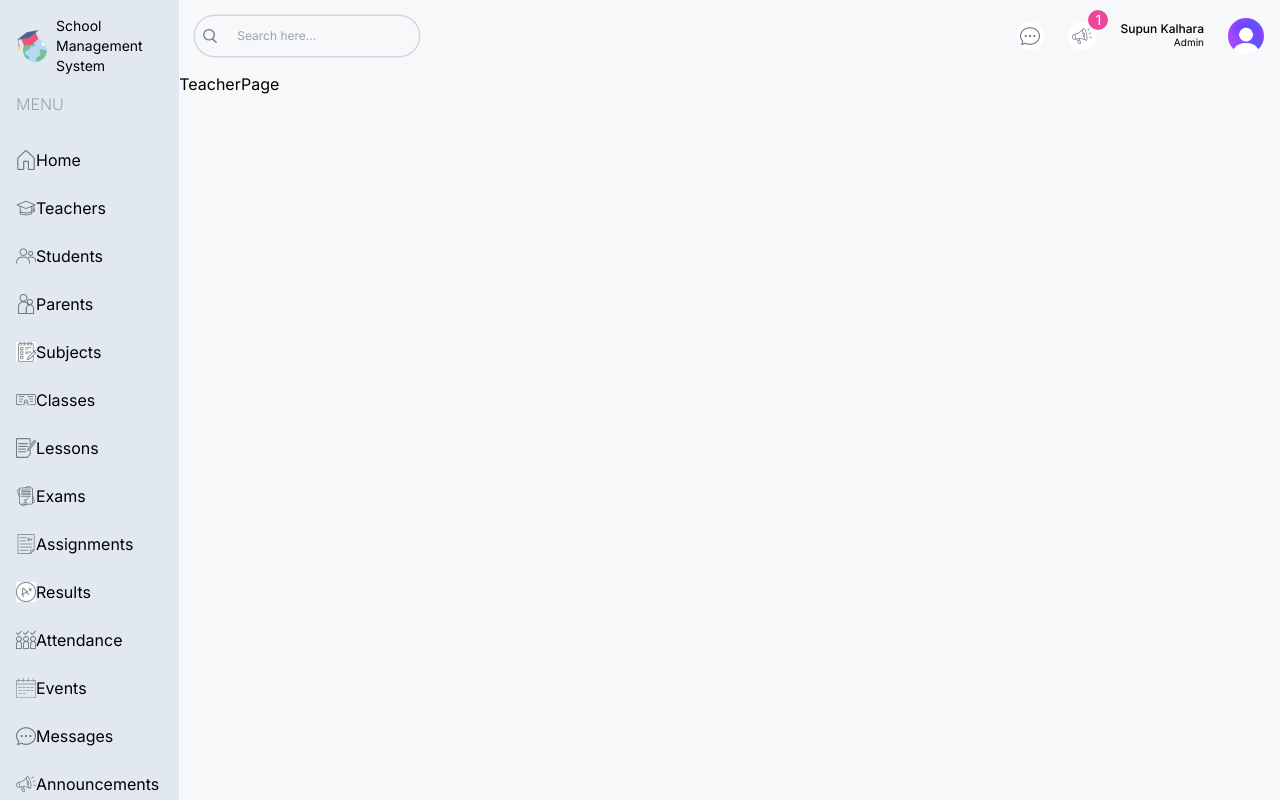
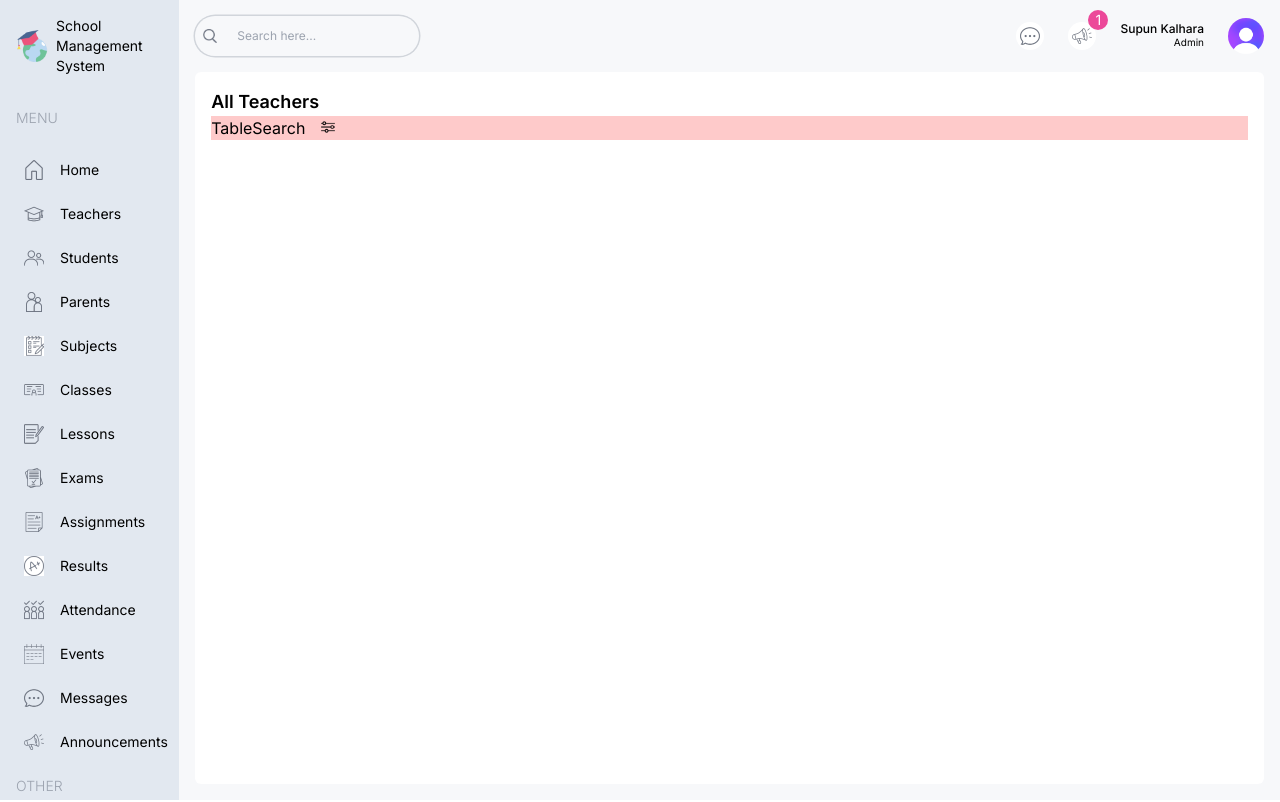
Before and after one commit to VSupunK/School-Management-System-Dashboard, a Next.js app in the folder frontend/: page /dashboard/teacher in a window 1280 px wide. Shown: the top 802 px of the page. Built offline with nearby package versions, Linux system fonts and the light colour scheme.

Commit message:
Implemented Teacher page

```diff
--- a/frontend/src/app/dashboard/layout.tsx
+++ b/frontend/src/app/dashboard/layout.tsx
@@ -11,7 +11,7 @@ export default function DashboardLayout({
   return (
     <div className="h-screen flex">
       {/* Left */}
-      <div className="w-[14%] md:w-[8%] lg:w-[16%] xl:w-[14%] bg-slate-200 p-4">
+      <div className="w-[14%] md:w-[8%] lg:w-[16%] xl:w-[14%] bg-slate-200 p-4 overflow-y-scroll overflow-x-hidden">
         <Link
           href="/"
           className="flex items-center justify-center lg:justify-start gap-2"
@@ -23,7 +23,7 @@ export default function DashboardLayout({
       </div>
 
       {/* Right */}
-      <div className="w-[86%] md:w-[92%] lg:w-[84%] xl:w-[86%] bg-[#f7f8fa] overflow-scroll">
+      <div className="w-[86%] md:w-[92%] lg:w-[84%] xl:w-[86%] bg-[#f7f8fa] overflow-y-auto  flex flex-col overflow-x-hidden">
         <Navbar />
         {children}
       </div>
--- a/frontend/src/app/dashboard/teacher/page.tsx
+++ b/frontend/src/app/dashboard/teacher/page.tsx
@@ -1,9 +1,28 @@
-import React from 'react'
+import TableSearch from "@/components/TableSearch";
+import Image from "next/image";
+import React from "react";
 
 const TeacherPage = () => {
   return (
-    <div>TeacherPage</div>
-  )
-}
+    <div className="bg-white p-4 rounded-md flex-1 m-4 mt-0">
+      {/* Top */}
+      <div className="">
+        <h1 className="hidden md:block text-lg font-semibold">All Teachers</h1>
+        <div className="flex flex-col md:flex-row items-center gap-4 bg-red-200 w-full md:w-auto">
+          <TableSearch />
+          <div className="">
+            <button>
+              <Image src="/filter.png" alt="" width={14} height={14} />
+            </button>
+          </div>
+        </div>
+      </div>
+      {/* List */}
+      <div className=""></div>
+      {/* Pagination */}
+      <div className=""></div>
+    </div>
+  );
+};
 
-export default TeacherPage
+export default TeacherPage;
--- a/frontend/src/app/globals.css
+++ b/frontend/src/app/globals.css
@@ -16,6 +16,7 @@
 .react-calendar__tile--active {
     background-color: #c3ebfa !important;
     color: #000 !important;
+    font-family: "Inter", sans-serif !important;
 }
 
 .rbc-btn-group:first-child {
@@ -78,36 +79,35 @@
 .rbc-event:nth-child(1) {
     background-color: #e2f8ff !important;
   }
-
   .rbc-event:nth-child(2) {
     background-color: #fefce8 !important;
   }
-
   .rbc-event:nth-child(3) {
-    background-color: #fefce8 !important;
+    background-color: #f2f1ff !important;
   }
-
   .rbc-event:nth-child(4) {
     background-color: #fdf2fb !important;
   }
-
   .rbc-event:nth-child(5) {
     background-color: #e2f8ff !important;
   }
-
   .rbc-event:nth-child(6) {
     background-color: #fefce8 !important;
   }
-
   .rbc-event:nth-child(7) {
     background-color: #f2f1ff !important;
   }
-
   .rbc-event:nth-child(8) {
     background-color: #fdf2fb !important;
   }
 
+
 .rbc-event-label{
-    color: gray !important;
+    color: rgb(75, 75, 75) !important;
     margin-bottom: 5px !important;
 }
+
+.rbc-event-content{
+    color: black !important;
+    font-weight: 600 !important;
+}
--- a/frontend/src/app/layout.tsx
+++ b/frontend/src/app/layout.tsx
@@ -5,7 +5,7 @@ import "./globals.css";
 const inter = Inter({ subsets: ["latin"] });
 
 export const metadata: Metadata = {
-  title: "Lama Dev School Management Dashboard",
+  title: "School Management Dashboard",
   description: "Next.js School Management System",
 };
 
--- a/frontend/src/components/BigCalendar.tsx
+++ b/frontend/src/components/BigCalendar.tsx
@@ -17,7 +17,7 @@ const BigCalendar = () => {
 
     console.log(calendarEvents);
 
-  return (<div>
+  return (
     <Calendar
       localizer={localizer}
       events={calendarEvents}
@@ -25,12 +25,12 @@ const BigCalendar = () => {
       endAccessor="end"
       views={['work_week',"day"]}
       view={view}
-      style={{ height: "98%" }}
+      style={{ height: "90%" }}
       onView={handleOnChangeView}
       min={new Date(2024, 9, 21, 8, 0)}
       max={new Date(2024, 9, 21, 17, 0)}
     />
-  </div>)
+  )
 }
 
 export default BigCalendar;
--- a/frontend/src/components/Menu.tsx
+++ b/frontend/src/components/Menu.tsx
@@ -119,7 +119,7 @@ const menuItems = [
 
 const Menu = () => {
   return (
-    <div className="">
+    <div className="mt-4 text-sm">
       {menuItems.map((i) => (
         <div className="flex flex-col gap-2" key={i.title}>
           <span className="hidden lg:block text-gray-400  font-light my-4">
@@ -131,12 +131,12 @@ const Menu = () => {
                 <Link
                   href={item.href}
                   key={item.label}
-            className="flex items-center justify-center lg:justify-start to-gray-500 py-2 max:px-2 rounded-md hover:bg-skyLightColor"
+                  className="flex items-center justify-center lg:justify-start gap-4 to-gray-500 py-2 md:px-2 rounded-md hover:bg-skyLightColor"
                 >
-            <Image src={item.icon} alt="" width={20} height={20} />
+                  <Image src={item.icon} alt="icons" width={20} height={20} />
                   <span className="hidden lg:block">{item.label}</span>
                 </Link>
-          )
+              );
             }
           })}
         </div>
--- /dev/null
+++ b/frontend/src/components/TableSearch.tsx
@@ -0,0 +1,9 @@
+import React from 'react'
+
+const TableSearch = () => {
+  return (
+    <div>TableSearch</div>
+  )
+}
+
+export default TableSearch
```
Lines whose indentation alone changed are shown as unchanged.
